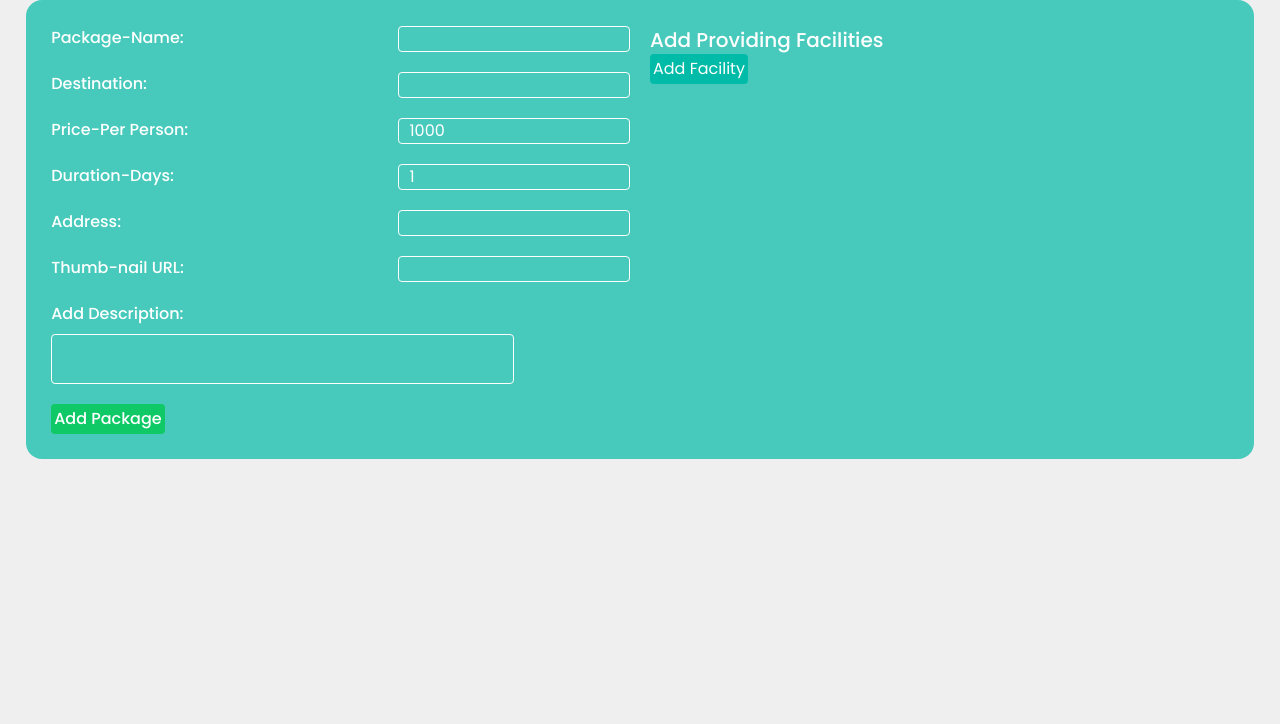
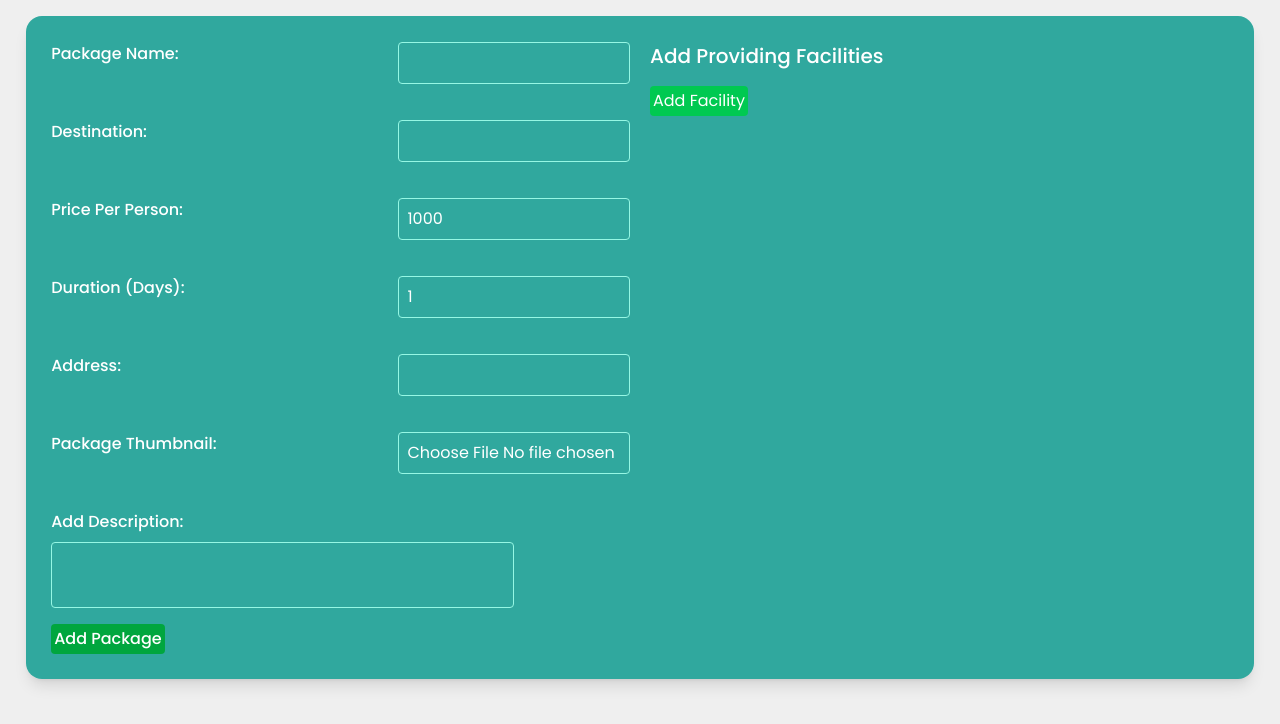
Before and after one commit to pritamzzziscoding/SAFAR, a React (Vite) app in the folder client/: page /add-package in a window 1280 px wide. Shown: the top 724 px of the page. Built offline with nearby package versions, Linux system fonts and the light colour scheme; a web font is replaced by a local one.

Commit message:
package sent to backend

```diff
--- a/client/package.json
+++ b/client/package.json
@@ -18,6 +18,7 @@
     "react": "^19.0.0",
     "react-dom": "^19.0.0",
     "react-icons": "^5.5.0",
+    "react-quill": "^2.0.0",
     "react-responsive-carousel": "^3.2.23",
     "react-router-dom": "^7.4.0",
     "tailwindcss": "^4.0.15"
--- a/client/src/components/AddPackage.jsx
+++ b/client/src/components/AddPackage.jsx
@@ -1,4 +1,8 @@
 import { useState } from "react";
+import { addPackage } from "../services/postData";
+import ReactQuill from "react-quill"
+// import "react-quill/dist/quill.snow"
+import "../styles/add-package.css"; // Import the CSS file for padding and margin
 
 export const AddPackage = ({ agency_id }) => {
     const [formData, setFormData] = useState({
@@ -7,7 +11,7 @@ export const AddPackage = ({ agency_id }) => {
         price: 1000,
         duration: 1,
         address: "",
-        image_url: "",
+        image: null,
         description: "",
         agency_id: agency_id,
         is_active: true,
@@ -15,8 +19,8 @@ export const AddPackage = ({ agency_id }) => {
     });
 
     const handleChange = (event) => {
-        const { name, value } = event.target;
-        setFormData({ ...formData, [name]: value });
+        const { name } = event.target;
+        setFormData({ ...formData, [name]: name === 'image' ? event.target.files[0] : event.target.value });
     };
 
     const handleFacilityChange = (index, value) => {
@@ -34,71 +38,120 @@ export const AddPackage = ({ agency_id }) => {
         setFormData({ ...formData, facilities: updatedFacilities });
     };
 
-    const handleSubmit = (event) => {
+    const handleSubmit = async (event) => {
         event.preventDefault();
-        console.log(formData);
+
+        console.log(formData.facilities);
+        const fd = new FormData();
+        fd.append("packagename", formData.packagename);
+        fd.append("destination", formData.destination);
+        fd.append("price", formData.price);
+        fd.append("duration", formData.duration);
+        fd.append("address", formData.address);
+        fd.append("description", formData.description);
+        fd.append("facilities", JSON.stringify(formData.facilities));
+        fd.append("image", formData.image);
+
+        const val = JSON.parse("[\"aasdfg\"]")
+        console.log(val)
+        console.log(Object.fromEntries(fd))
+
+        try {
+            const res = await addPackage(fd);
+            if (res.data.success === true) {
+                console.log("Data saved in backend");
+                setFormData({
+                    packagename: "",
+                    destination: "",
+                    price: 1000,
+                    duration: 1,
+                    address: "",
+                    image: null,
+                    description: "",
+                    agency_id: agency_id,
+                    is_active: true,
+                    facilities: []
+                });
+            }
+        } catch (error) {
+            console.log("Error saving data to backend");
+        }
     };
 
     return (
-        <form className="package-form gap-2 p-4 bg-teal-500/70 h-[100%] text-white rounded-2xl" onSubmit={handleSubmit}>
+        <form className="package-form bg-teal-600/80 h-full text-white rounded-2xl shadow-lg" onSubmit={handleSubmit}>
             <div className="grid md:grid-cols-2 gap-5">
                 <div className="flex flex-col gap-5">
-                    <div className="flex justify-between">
-                        <label htmlFor="packagename" className="text-md font-medium">Package-Name: </label>
-                        <input className="w-[40%] p-2 border rounded" type="text" name="packagename" id="packagename" required value={formData.packagename} onChange={handleChange} />
+                    <div className="flex justify-between package-margin">
+                        <label htmlFor="packagename" className="text-md font-medium">Package Name:</label>
+                        <input className="w-[40%] package-padding border border-teal-200 rounded focus:outline-none focus:ring focus:ring-teal-300" type="text" name="packagename" id="packagename" required value={formData.packagename} onChange={handleChange} />
                     </div>
 
-                    <div className="flex justify-between">
-                        <label htmlFor="destination" className="text-md font-medium">Destination: </label>
-                        <input className="w-[40%] p-2 border rounded" type="text" name="destination" id="destination" required value={formData.destination} onChange={handleChange} />
+                    <div className="flex justify-between package-margin">
+                        <label htmlFor="destination" className="text-md font-medium">Destination:</label>
+                        <input className="w-[40%] package-padding border border-teal-200 rounded focus:outline-none focus:ring focus:ring-teal-300" type="text" name="destination" id="destination" required value={formData.destination} onChange={handleChange} />
                     </div>
 
-                    <div className="flex justify-between">
-                        <label htmlFor="price" className="text-md font-medium">Price-Per Person: </label>
-                        <input className="w-[40%] p-2 border rounded" type="number" name="price" id="price" required value={formData.price} onChange={handleChange} />
+                    <div className="flex justify-between package-margin">
+                        <label htmlFor="price" className="text-md font-medium">Price Per Person:</label>
+                        <input className="w-[40%] package-padding border border-teal-200 rounded focus:outline-none focus:ring focus:ring-teal-300" type="number" name="price" id="price" required value={formData.price} onChange={handleChange} />
                     </div>
 
-                    <div className="flex justify-between">
-                        <label htmlFor="duration" className="text-md font-medium">Duration-Days: </label>
-                        <input className="w-[40%] p-2 border rounded" type="number" name="duration" id="duration" required value={formData.duration} onChange={handleChange} />
+                    <div className="flex justify-between package-margin">
+                        <label htmlFor="duration" className="text-md font-medium">Duration (Days):</label>
+                        <input className="w-[40%] package-padding border border-teal-200 rounded focus:outline-none focus:ring focus:ring-teal-300" type="number" name="duration" id="duration" required value={formData.duration} onChange={handleChange} />
                     </div>
 
-                    <div className="flex justify-between">
-                        <label htmlFor="address" className="text-md font-medium">Address: </label>
-                        <input className="w-[40%] p-2 border rounded" type="text" name="address" id="address" required value={formData.address} onChange={handleChange} />
+                    <div className="flex justify-between package-margin">
+                        <label htmlFor="address" className="text-md font-medium">Address:</label>
+                        <input className="w-[40%] package-padding border border-teal-200 rounded focus:outline-none focus:ring focus:ring-teal-300" type="text" name="address" id="address" required value={formData.address} onChange={handleChange} />
                     </div>
 
-                    <div className="flex justify-between">
-                        <label htmlFor="image_url" className="text-md font-medium">Thumb-nail URL: </label>
-                        <input className="w-[40%] p-2 border rounded" type="text" name="image_url" id="image_url" required value={formData.image_url} onChange={handleChange} />
+                    <div className="flex justify-between package-margin">
+                        <label htmlFor="image" className="text-md font-medium">Package Thumbnail:</label>
+                        <input className="w-[40%] package-padding border border-teal-200 rounded focus:outline-none focus:ring focus:ring-teal-300" type="file" name="image" id="image" onChange={handleChange} />
                     </div>
 
-                    <div className="flex flex-col items-start gap-2">
+                    <div className="flex flex-col items-start gap-2 package-margin">
                         <label htmlFor="description" className="text-md font-medium">Add Description:</label>
-                        <textarea className="w-[80%] outline-0 p-2 border rounded resize-none" name="description" id="description" required value={formData.description} onChange={handleChange}></textarea>
+                        <textarea className="w-[80%] outline-none package-padding border border-teal-200 rounded resize-none focus:outline-none focus:ring focus:ring-teal-300" name="description" id="description" required value={formData.description} onChange={handleChange}></textarea>
                     </div>
                 </div>
                 <div className="flex flex-col items-start">
-                    <label className="text-xl font-medium">Add Providing Facilities</label>
+                    <label className="text-xl font-medium package-margin">Add Providing Facilities</label>
                     {formData.facilities.map((facility, index) => (
-                        <div key={index} className="flex items-center gap-2 w-[100%]">
+                        <div key={index} className={`flex items-center gap-2 w-full package-margin`}>
                             <input
-                                className="p-2 border-2 rounded w-[80%] border-teal-50/70 package-delete-btn"
-                                type="text"
+                                className={`package-padding p-2 border border-teal-200 rounded w-[80%] focus:outline-none focus:ring focus:ring-teal-300`}
+                                type={`text`}
                                 value={facility}
                                 onChange={(e) => handleFacilityChange(index, e.target.value)}
-                                placeholder="Enter facility"
+                                placeholder={`Enter facility`}
                                 required
                             />
-                            <button type="button" className="package-delete-btn bg-red-500/70 text-white p-2 rounded" onClick={() => removeFacility(index)}>delete</button>
+                            <button
+                                type={`button`}
+                                className={`bg-red-500/70 text-white p-2 rounded hover:bg-red-600 transition-colors duration-200`}
+                                onClick={() => removeFacility(index)}
+                            >
+                                Delete
+                            </button>
                         </div>
                     ))}
 
-                    <button type="button" className="bg-teal-500 text-white rounded" onClick={addFacility}>Add Facility</button>
+                    <button
+                        type={`button`}
+                        className={`bg-green-500 text-white rounded hover:bg-green-600 transition-colors duration-200 mt-2 p-2`}
+                        onClick={addFacility}
+                    >
+                        Add Facility
+                    </button>
                 </div>
             </div>
 
-            <button type="submit" className="package-btn bg-green-500/80 font-medium text-white p-2 rounded mt-2">Add Package</button>
+            <button type={`submit`} className={`bg-green-600 text-white font-medium p-2 rounded mt-4 hover:bg-green-700 transition-colors duration-200`}>
+                Add Package
+            </button>
         </form>
     );
 };
--- /dev/null
+++ b/client/src/components/AgencyPackageCard.jsx
@@ -0,0 +1,37 @@
+import React, { useState } from 'react';
+import { FaEdit } from 'react-icons/fa'; // Importing the edit icon from react-icons
+import '../styles/agency-package.css'; // Import the CSS file for padding and margin
+
+export const AgencyPackageCard = () => {
+    const [isActive, setIsActive] = useState(true); // State to manage active status
+
+    const toggleActiveStatus = () => {
+        setIsActive(!isActive); // Toggle the active status
+    };
+
+    return (
+        <div className="agency-package-card bg-white shadow-lg rounded-lg overflow-hidden p-4">
+            <img
+                src="https://images.pexels.com/photos/1486577/pexels-photo-1486577.jpeg?auto=compress&cs=tinysrgb&w=600"
+                alt="Package Thumbnail"
+                className="package-image w-full h-48 object-cover rounded-md"
+            />
+            <div className="flex justify-between items-center mt-2">
+                <h2 className="package-name text-xl font-bold">Beach Adventure</h2>
+                <FaEdit className="edit-icon text-teal-600 cursor-pointer hover:text-teal-800 transition-colors duration-200" />
+            </div>
+            <div className="flex items-center mt-2 gap-2">
+                <label className="toggle-label">
+                    <input
+                        type="checkbox"
+                        checked={isActive}
+                        onChange={toggleActiveStatus}
+                        className="toggle-checkbox"
+                    />
+                    <span className={`toggle ${isActive ? 'active' : 'inactive'}`}></span>
+                </label>
+                <span className="ml-2 text-md font-medium">{isActive ? 'Active' : 'Inactive'}</span>
+            </div>
+        </div>
+    );
+};
--- a/client/src/components/BlogCard.jsx
+++ b/client/src/components/BlogCard.jsx
@@ -76,7 +76,7 @@ export const BlogCard = ({ blog, hide, setLike, setEdit, setData }) => {
     <li className="flex items center bg-red-500/50">
       <div className="bg-stone-200 blog-card rounded place-self-center flex flex-col justify-between">
         <img
-          className="w-[100%] rounded-t"
+          className="w-[100%] h-40 rounded-t"
           src={ImgURL}
           alt="Add a Valid Image"
         />
--- /dev/null
+++ b/client/src/components/PackageCard.jsx
@@ -0,0 +1,24 @@
+import React from 'react';
+import '../styles/package-card.css'; // Import the CSS file for margins and paddings
+
+export const PackageCard = () => {
+    return (
+        <div className="package-card bg-gradient-to-r from-teal-700/80 to-green-600/80 shadow-lg rounded-lg overflow-hidden transform transition-transform duration-300 hover:scale-105">
+            <img
+                src="https://images.pexels.com/photos/1371360/pexels-photo-1371360.jpeg?auto=compress&cs=tinysrgb&w=600"
+                alt="Package Thumbnail"
+                className="thumbnail-image"
+            />
+            <div className="card-content">
+                <h2 className="package-name">Beach Getaway</h2>
+                <p className="destination">Goa, India</p>
+                <p className="price">₹12,000 per person</p>
+                <div className="rating">
+                    <span className="text-yellow-400">{'★'.repeat(4)}</span>
+                    <span className="text-gray-300">{'★'.repeat(1.5)}</span>
+                    <span className="ml-2 text-gray-200">(4.0)</span>
+                </div>
+            </div>
+        </div>
+    );
+};
--- a/client/src/pages/Packages.jsx
+++ b/client/src/pages/Packages.jsx
@@ -1,5 +1,7 @@
 import { AddPackage } from "../components/AddPackage"
+import { AgencyPackageCard } from "../components/AgencyPackageCard"
 import { Header } from "../components/Header"
+import { PackageCard } from "../components/PackageCard"
 import "../styles/packages.css"
 
 export const Packages = () => {
@@ -9,5 +11,8 @@ export const Packages = () => {
             <p className="h-20 bg-gradient-to-r from-white to-white bg-clip-text text-transparent text-center text-2xl sm:text-3xl md:text-4xl font-bold italic shadow-4xl">Craft your Perfect Travel Package</p>
             <AddPackage />
         </div>
+        <div className="grid grid-cols-1 sm:grid-cols-2 md:grid-cols-3 lg:grid-cols-4">
+            <AgencyPackageCard />
+        </div>
     </>
 }
--- /dev/null
+++ b/client/src/styles/add-package.css
@@ -0,0 +1,11 @@
+.package-form {
+    margin-top: 1rem; /* Add margin to the top */
+}
+
+.package-margin {
+    margin-bottom: 1rem; /* Uniform bottom spacing */
+}
+
+.package-padding {
+    padding: 0.5rem; /* Uniform padding for input fields */
+}
--- /dev/null
+++ b/client/src/styles/agency-package.css
@@ -0,0 +1,61 @@
+/* Margins and Padding */
+.agency-package-card {
+    margin: 1rem; /* Card margin */
+    padding: 1rem; /* Padding inside the card */
+}
+
+.package-image {
+    margin-bottom: 0.5rem; /* Spacing below the image */
+}
+
+.package-name {
+    margin-bottom: 0.5rem; /* Spacing below package name */
+}
+
+.toggle-label {
+    display: flex;
+    align-items: center;
+}
+
+.toggle-checkbox {
+    display: none; /* Hide the default checkbox */
+}
+
+.toggle {
+    width: 40px;
+    height: 20px;
+    background-color: #ccc;
+    border-radius: 20px;
+    position: relative;
+    transition: background-color 0.3s ease-in-out;
+}
+
+.toggle.active {
+    background-color: #4caf50; /* Green when active */
+}
+
+.toggle.active::before {
+    transform: translateX(20px);
+}
+
+.toggle::before {
+    content: '';
+    position: absolute;
+    width: 18px;
+    height: 18px;
+    background-color: white;
+    border-radius: 50%;
+    top: 1px;
+    left: 1px;
+    transition: transform 0.3s ease-in-out;
+}
+
+/* Edit Icon */
+.edit-icon {
+    font-size: 1.5rem; /* Size of the edit icon */
+}
+
+/* Status Text */
+.status-text {
+    margin-left: 0.5rem; /* Spacing between toggle and status text */
+}
--- /dev/null
+++ b/client/src/styles/package-card.css
@@ -0,0 +1,42 @@
+.package-card {
+    margin: 1rem; /* Card margin */
+    position: relative;
+    overflow: hidden;
+    border-radius: 12px; /* Rounded corners */
+}
+
+.thumbnail-image {
+    width: 100%;
+    height: 12rem; /* Fixed height for thumbnail */
+    object-fit: cover;
+    transition: transform 0.3s ease; /* Smooth zoom effect */
+}
+
+.thumbnail-image:hover {
+    transform: scale(1.1); /* Zoom effect on hover */
+}
+
+.card-content {
+    padding: 1rem; /* Padding inside the card */
+    color: white; /* Text color for better contrast */
+}
+
+.package-name {
+    margin-bottom: 0.5rem; /* Spacing below package name */
+    font-size: 1.5rem; /* Larger font size */
+    font-weight: bold;
+}
+
+.destination {
+    margin-bottom: 0.5rem; /* Spacing below destination */
+    font-style: italic; /* Italic style for destination */
+}
+
+.price {
+    margin-bottom: 0.5rem; /* Spacing below price */
+    font-size: 1.25rem; /* Slightly larger font size */
+}
+
+.rating {
+    margin-top: 0.5rem; /* Spacing above rating section */
+}
```
Also changed, not shown: client/src/services/postData.jsx (+10 -0 lines), 1 other file (tests, documents, lock files or other folders).
